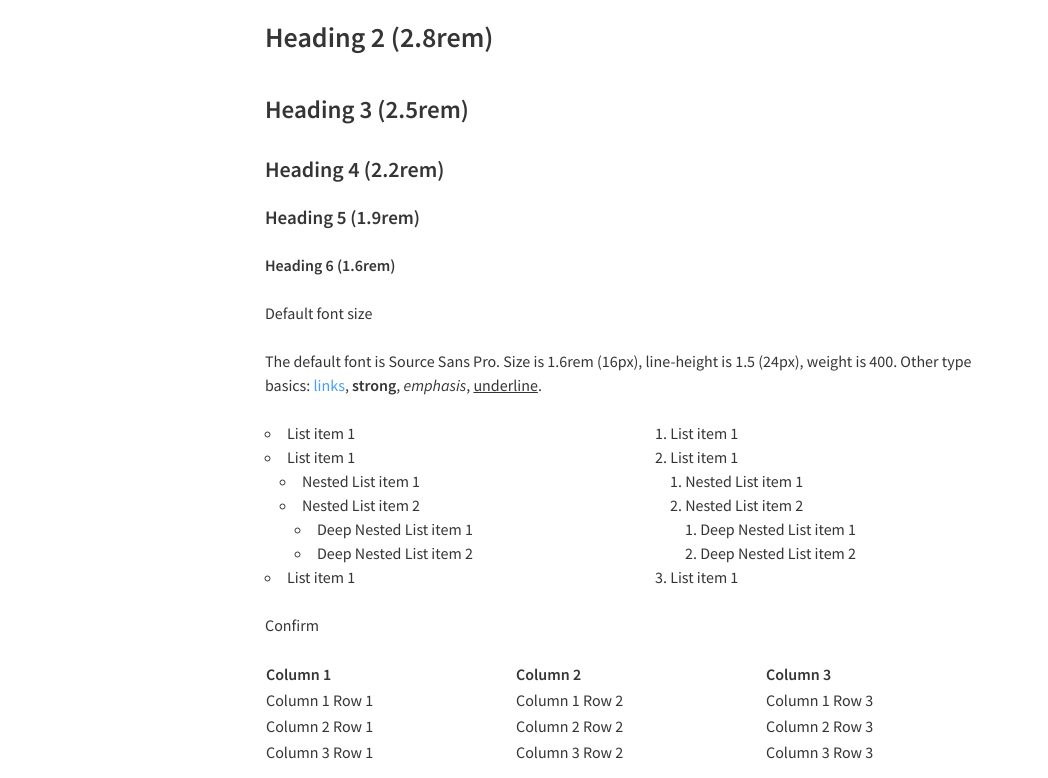
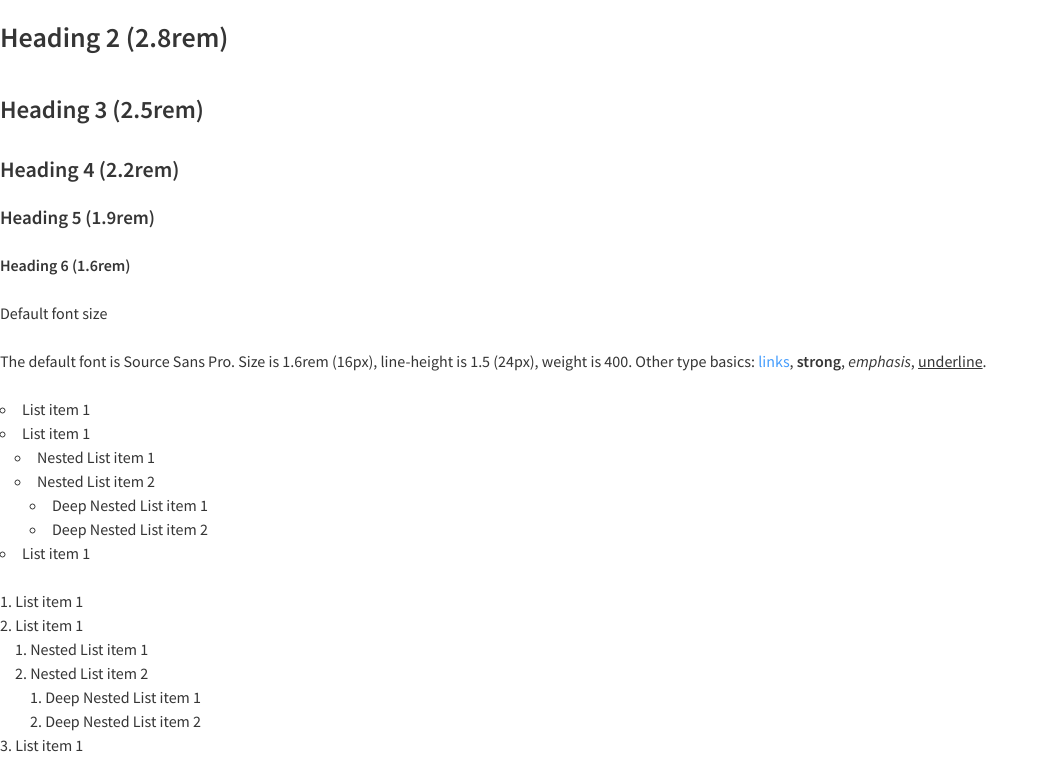
Before and after one commit to vladshcherbin/slick-framework, a website: page index.html in a window 1280 px wide. Shown: the part 59-837 px from the top of the page, without its empty margins (0-1048 px from the left). Drawn offline with Linux system fonts and the light colour scheme.

Commit message:
Remove grid so it should be used separately

```diff
--- a/src/slick-framework.scss
+++ b/src/slick-framework.scss
@@ -3,8 +3,6 @@
 // Project variables and mixins
 @import 'variables';
 @import 'mixins';
-// Grid
-@import '../node_modules/just-the-grid/scss/just-the-grid';
 // Project
 @import 'typeface';
 @import 'lists';
```
Also changed, not shown: package.json (+2 -5 lines), dist/slick-framework.css, dist/slick-framework.min.css.
